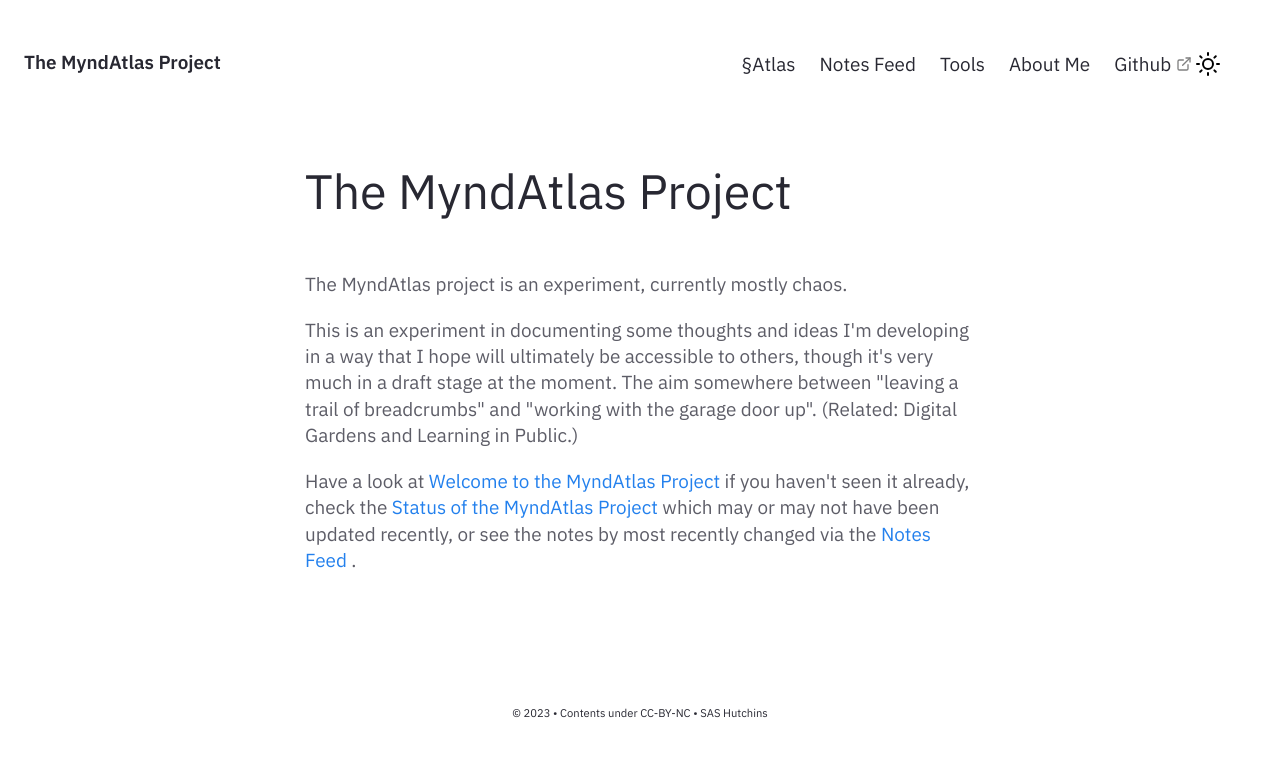
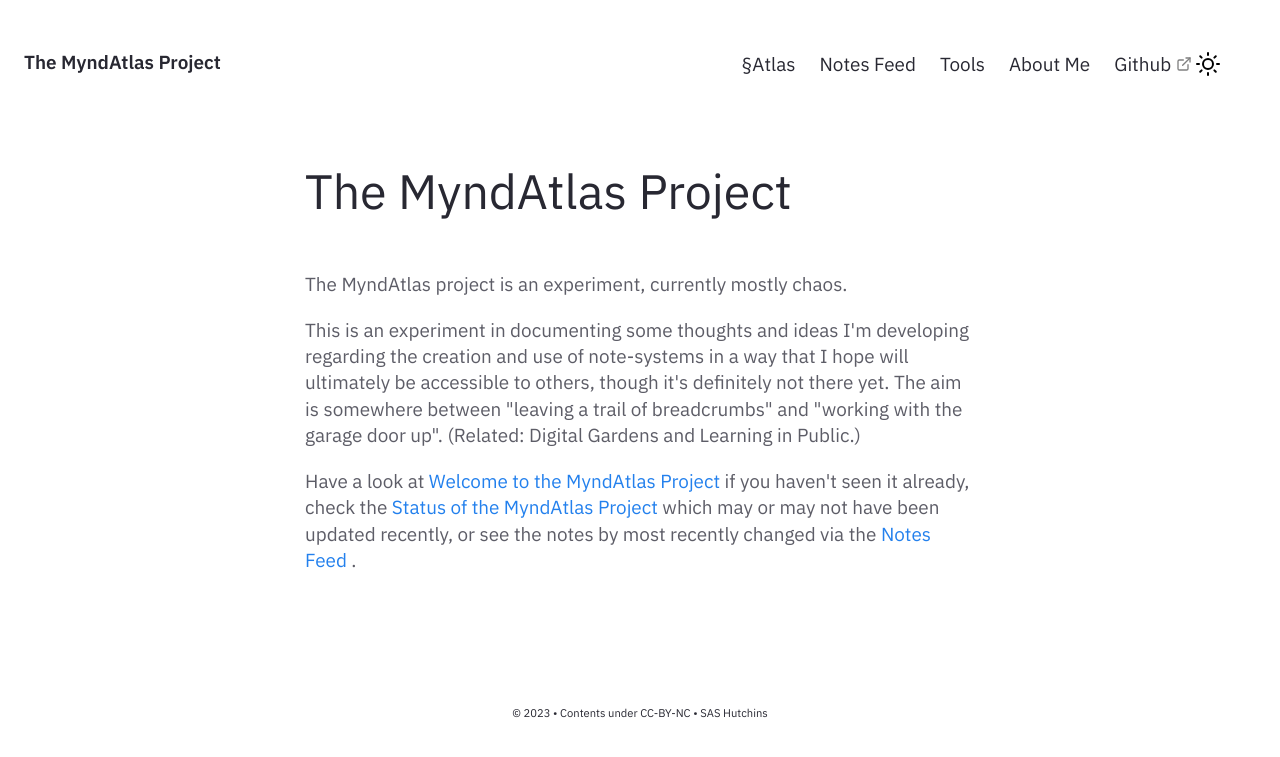
Before and after one commit to myndatlas/myndatlas.github.io, a Jekyll site: the page built from pages/index.md, in a window 1280 px wide. Shown: the top 757 px of the page. Built offline with Jekyll 4.4.1, drawn with Linux system fonts in a browser that asks for light colours.

Commit message:
Update Homepage.html

```diff
--- a/_includes/Homepage.html
+++ b/_includes/Homepage.html
@@ -3,7 +3,7 @@
     <div class="home-sub-text"> <h3>
         <p>The MyndAtlas project is an experiment, currently mostly chaos.
         </p>
-        <p> This is an experiment in documenting some thoughts and ideas I'm developing in a way that I hope will ultimately be accessible to others, though it's very much in a draft stage at the moment. The aim somewhere between "leaving a trail of breadcrumbs" and "working with the garage door up". (Related: Digital Gardens and Learning in Public.)
+        <p> This is an experiment in documenting some thoughts and ideas I'm developing regarding the creation and use of note-systems in a way that I hope will ultimately be accessible to others, though it's definitely not there yet. The aim is somewhere between "leaving a trail of breadcrumbs" and "working with the garage door up". (Related: Digital Gardens and Learning in Public.)
         </p>
         <p>Have a look at <a href="{{'/welcome' | relative_url}}">Welcome to the MyndAtlas Project</a> if you haven't seen it already, check the <a href="{{'/status' | relative_url}}">Status of the MyndAtlas Project</a> which may or may not have been updated recently, or see the notes by most recently changed via the <a href="{{'/notes' | relative_url}}"> Notes Feed </a>.
         </p>
```
